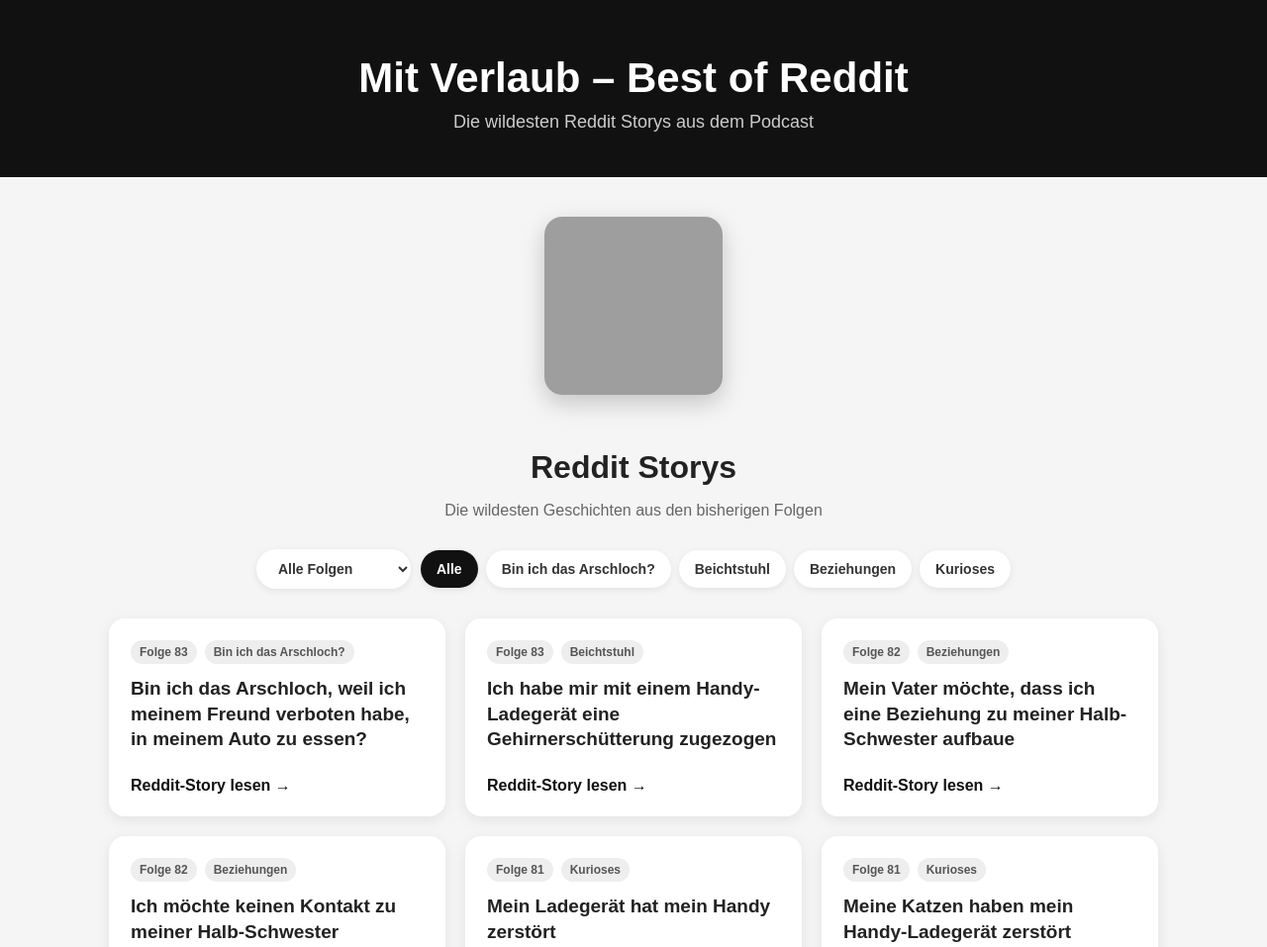
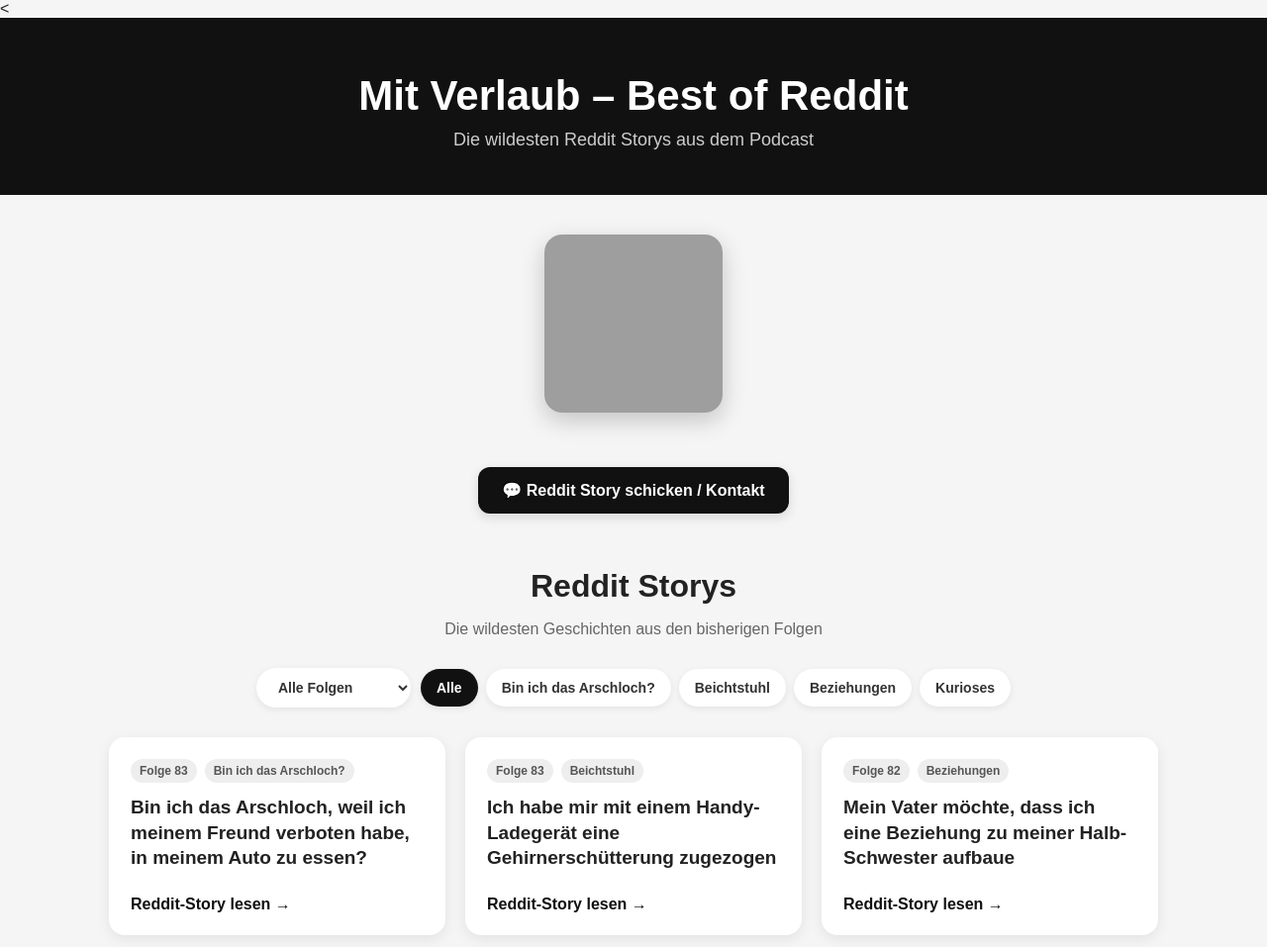
Before and after one commit to MitVerlaubPodcast/Mit-verlaub-podcast, a plain HTML site: page index.html in a window 1280 px wide. Shown: the top 957 px of the page at 99% size. Drawn offline with Linux system fonts and the light colour scheme; no server answers; grey boxes are pictures that could not be loaded.

Commit message:
Enhance layout with contact button and styling
Added a contact button and improved layout for the main content.

```diff
--- a/index.html
+++ b/index.html
@@ -1,4 +1,4 @@
-<!DOCTYPE html>
+<<!DOCTYPE html>
 <html lang="de">
 <head>
     <meta charset="UTF-8">
@@ -136,6 +136,33 @@
             height: 38px;
             object-fit: contain;
             transform: scale(1.15);
+        }
+
+        /* =========================
+           KONTAKT BUTTON
+           ========================= */
+
+        .contact-button-wrapper {
+            text-align: center;
+            margin: 0 0 55px;
+        }
+
+        .contact-button {
+            display: inline-block;
+            background: #111;
+            color: white;
+            text-decoration: none;
+            padding: 14px 24px;
+            border-radius: 12px;
+            font-weight: bold;
+            font-size: 16px;
+            box-shadow: 0 4px 12px rgba(0,0,0,0.12);
+            transition: transform 0.15s ease, box-shadow 0.15s ease;
+        }
+
+        .contact-button:hover {
+            transform: translateY(-2px);
+            box-shadow: 0 7px 16px rgba(0,0,0,0.18);
         }
 
         /* =========================
@@ -371,13 +398,22 @@
 
 <body>
 
+
 <header>
-    <h1>Mit Verlaub – Best of Reddit</h1>
-    <p>Die wildesten Reddit Storys aus dem Podcast</p>
+
+    <h1>
+        Mit Verlaub – Best of Reddit
+    </h1>
+
+    <p>
+        Die wildesten Reddit Storys aus dem Podcast
+    </p>
+
 </header>
 
 
 <main>
+
 
     <!-- =========================
          NEUESTE FOLGE
@@ -386,6 +422,7 @@
     <section class="listen-section">
 
         <div class="listen-box">
+
 
             <!-- COVER -->
 
@@ -396,7 +433,7 @@
             >
 
 
-            <!-- NEUE FOLGE + BUTTONS -->
+            <!-- NEUE FOLGE -->
 
             <div
                 class="latest-episode hidden"
@@ -412,7 +449,12 @@
                 </h2>
 
 
+                <!-- PLATTFORMEN -->
+
                 <div class="platforms">
+
+
+                    <!-- SPOTIFY -->
 
                     <a
                         class="platform"
@@ -420,14 +462,19 @@
                         target="_blank"
                         rel="noopener"
                     >
+
                         <img
                             src="icons/Spotify_Primary_Logo_RGB_Green.png"
                             alt="Spotify"
                             class="platform-icon"
                         >
+
                         Spotify
+
                     </a>
 
+
+                    <!-- APPLE PODCASTS -->
 
                     <a
                         class="platform"
@@ -435,14 +482,19 @@
                         target="_blank"
                         rel="noopener"
                     >
+
                         <img
                             src="icons/apple-icon.svg"
                             alt="Apple Podcasts"
                             class="platform-icon"
                         >
+
                         Apple Podcasts
+
                     </a>
 
+
+                    <!-- RTL+ -->
 
                     <a
                         class="platform"
@@ -450,13 +502,17 @@
                         target="_blank"
                         rel="noopener"
                     >
+
                         <img
                             src="icons/rtl-logo-png_seeklogo-446003.png"
                             alt="RTL+"
                             class="rtl-icon"
                         >
+
                     </a>
 
+
+                    <!-- DEEZER -->
 
                     <a
                         class="platform"
@@ -464,13 +520,17 @@
                         target="_blank"
                         rel="noopener"
                     >
+
                         <img
                             src="icons/icons8-deezer-100.png"
                             alt="Deezer"
                             class="platform-icon"
                         >
+
                         Deezer
+
                     </a>
+
 
                 </div>
 
@@ -482,12 +542,30 @@
 
 
     <!-- =========================
+         KONTAKT
+         ========================= -->
+
+    <div class="contact-button-wrapper">
+
+        <a
+            href="kontakt.html"
+            class="contact-button"
+        >
+            💬 Reddit Story schicken / Kontakt
+        </a>
+
+    </div>
+
+
+    <!-- =========================
          REDDIT STORYS
          ========================= -->
 
     <section class="stories-section">
 
-        <h2>Reddit Storys</h2>
+        <h2>
+            Reddit Storys
+        </h2>
 
         <p class="stories-subtitle">
             Die wildesten Geschichten aus den bisherigen Folgen
@@ -498,15 +576,22 @@
 
         <div class="filters">
 
+
+            <!-- FOLGEN -->
+
             <select
                 id="episode-select"
                 class="episode-select"
             >
+
                 <option value="all">
                     Alle Folgen
                 </option>
+
             </select>
 
+
+            <!-- KATEGORIEN -->
 
             <div
                 class="category-filters"
@@ -560,6 +645,8 @@
         <div class="stories-grid">
 
 
+            <!-- STORY 1 -->
+
             <article
                 class="story-card"
                 data-episode="83"
@@ -593,6 +680,8 @@
 
             </article>
 
+
+            <!-- STORY 2 -->
 
             <article
                 class="story-card"
@@ -628,6 +717,8 @@
             </article>
 
 
+            <!-- STORY 3 -->
+
             <article
                 class="story-card"
                 data-episode="82"
@@ -661,6 +752,8 @@
 
             </article>
 
+
+            <!-- STORY 4 -->
 
             <article
                 class="story-card"
@@ -696,6 +789,8 @@
             </article>
 
 
+            <!-- STORY 5 -->
+
             <article
                 class="story-card"
                 data-episode="81"
@@ -729,6 +824,8 @@
 
             </article>
 
+
+            <!-- STORY 6 -->
 
             <article
                 class="story-card"
@@ -764,6 +861,8 @@
             </article>
 
 
+            <!-- STORY 7 -->
+
             <article
                 class="story-card"
                 data-episode="80"
@@ -797,6 +896,8 @@
 
             </article>
 
+
+            <!-- STORY 8 -->
 
             <article
                 class="story-card"
@@ -832,6 +933,8 @@
             </article>
 
 
+            <!-- STORY 9 -->
+
             <article
                 class="story-card"
                 data-episode="79"
@@ -865,6 +968,7 @@
 
             </article>
 
+
         </div>
 
     </section>
@@ -886,8 +990,10 @@
     const RSS_URL =
         "https://anchor.fm/s/1018d4e2c/podcast/rss";
 
+
     const latestEpisodeBox =
         document.getElementById("latest-episode");
+
 
     const latestEpisodeTitle =
         document.getElementById("latest-title");
@@ -900,17 +1006,23 @@
             const response =
                 await fetch(RSS_URL);
 
+
             if (!response.ok) {
+
                 throw new Error(
                     "RSS konnte nicht geladen werden."
                 );
+
             }
+
 
             const rssText =
                 await response.text();
 
+
             const parser =
                 new DOMParser();
+
 
             const xml =
                 parser.parseFromString(
@@ -918,23 +1030,32 @@
                     "text/xml"
                 );
 
+
             const firstItem =
                 xml.querySelector("item");
 
+
             if (!firstItem) {
+
                 throw new Error(
                     "Keine Episode gefunden."
                 );
+
             }
+
 
             const titleElement =
                 firstItem.querySelector("title");
 
+
             if (!titleElement) {
+
                 throw new Error(
                     "Kein Titel gefunden."
                 );
+
             }
+
 
             const title =
                 titleElement.textContent.trim();
@@ -944,6 +1065,7 @@
 
                 latestEpisodeTitle.textContent =
                     title;
+
 
                 latestEpisodeBox.classList.remove(
                     "hidden"
@@ -973,11 +1095,14 @@
     const stories =
         document.querySelectorAll(".story-card");
 
+
     const episodeSelect =
         document.getElementById("episode-select");
 
+
     const categoryFilters =
         document.getElementById("category-filters");
+
 
     const categoryButtons =
         document.querySelectorAll(".category-button");
@@ -992,25 +1117,38 @@
         const episode =
             story.dataset.episode;
 
+
         if (episode) {
+
             episodes.add(episode);
+
         }
 
     });
 
 
+    /*
+     * Folgen absteigend sortieren:
+     * 83, 82, 81, 80 ...
+     */
+
     [...episodes]
-        .sort((a, b) => Number(b) - Number(a))
+        .sort(
+            (a, b) => Number(b) - Number(a)
+        )
         .forEach(episode => {
 
             const option =
                 document.createElement("option");
 
+
             option.value =
                 episode;
 
+
             option.textContent =
                 "Folge " + episode;
+
 
             episodeSelect.appendChild(
                 option
@@ -1020,6 +1158,7 @@
 
 
     let selectedEpisode = "all";
+
     let selectedCategory = "all";
 
 
@@ -1031,12 +1170,16 @@
                 selectedEpisode === "all" ||
                 story.dataset.episode === selectedEpisode;
 
+
             const categoryMatch =
                 selectedCategory === "all" ||
                 story.dataset.category === selectedCategory;
 
 
-            if (episodeMatch && categoryMatch) {
+            if (
+                episodeMatch &&
+                categoryMatch
+            ) {
 
                 story.classList.remove(
                     "hidden"
@@ -1053,7 +1196,14 @@
         });
 
 
-        if (selectedEpisode !== "all") {
+        /*
+         * Bei einer bestimmten Folge
+         * Kategorien ausblenden.
+         */
+
+        if (
+            selectedEpisode !== "all"
+        ) {
 
             categoryFilters.style.display =
                 "none";
@@ -1066,7 +1216,14 @@
         }
 
 
-        if (selectedCategory !== "all") {
+        /*
+         * Bei einer bestimmten Kategorie
+         * Folgenfilter ausblenden.
+         */
+
+        if (
+            selectedCategory !== "all"
+        ) {
 
             episodeSelect.style.display =
                 "none";
@@ -1088,15 +1245,18 @@
             selectedEpisode =
                 this.value;
 
+
             selectedCategory =
                 "all";
 
 
-            categoryButtons.forEach(button => {
+            categoryButtons.forEach(
+                button => {
 
                     button.classList.remove(
                         "active"
                     );
+
 
                     if (
                         button.dataset.category === "all"
@@ -1108,7 +1268,8 @@
 
                     }
 
-            });
+                }
+            );
 
 
             updateStories();
@@ -1117,7 +1278,8 @@
     );
 
 
-    categoryButtons.forEach(button => {
+    categoryButtons.forEach(
+        button => {
 
             button.addEventListener(
                 "click",
@@ -1126,20 +1288,24 @@
                     selectedCategory =
                         this.dataset.category;
 
+
                     selectedEpisode =
                         "all";
+
 
                     episodeSelect.value =
                         "all";
 
 
-                categoryButtons.forEach(btn => {
+                    categoryButtons.forEach(
+                        btn => {
 
                             btn.classList.remove(
                                 "active"
                             );
 
-                });
+                        }
+                    );
 
 
                     this.classList.add(
@@ -1152,7 +1318,8 @@
                 }
             );
 
-    });
+        }
+    );
 
 
     updateStories();
```
Lines whose indentation alone changed are shown as unchanged.
